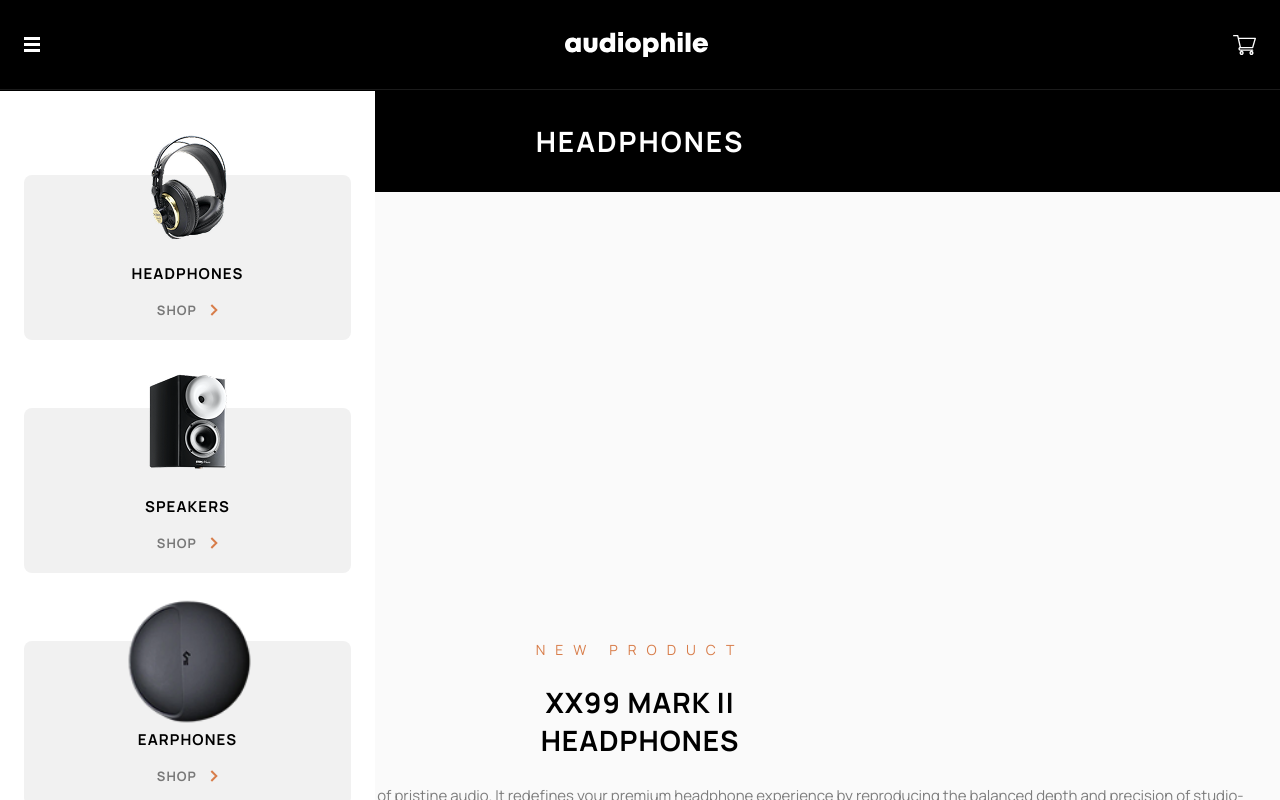
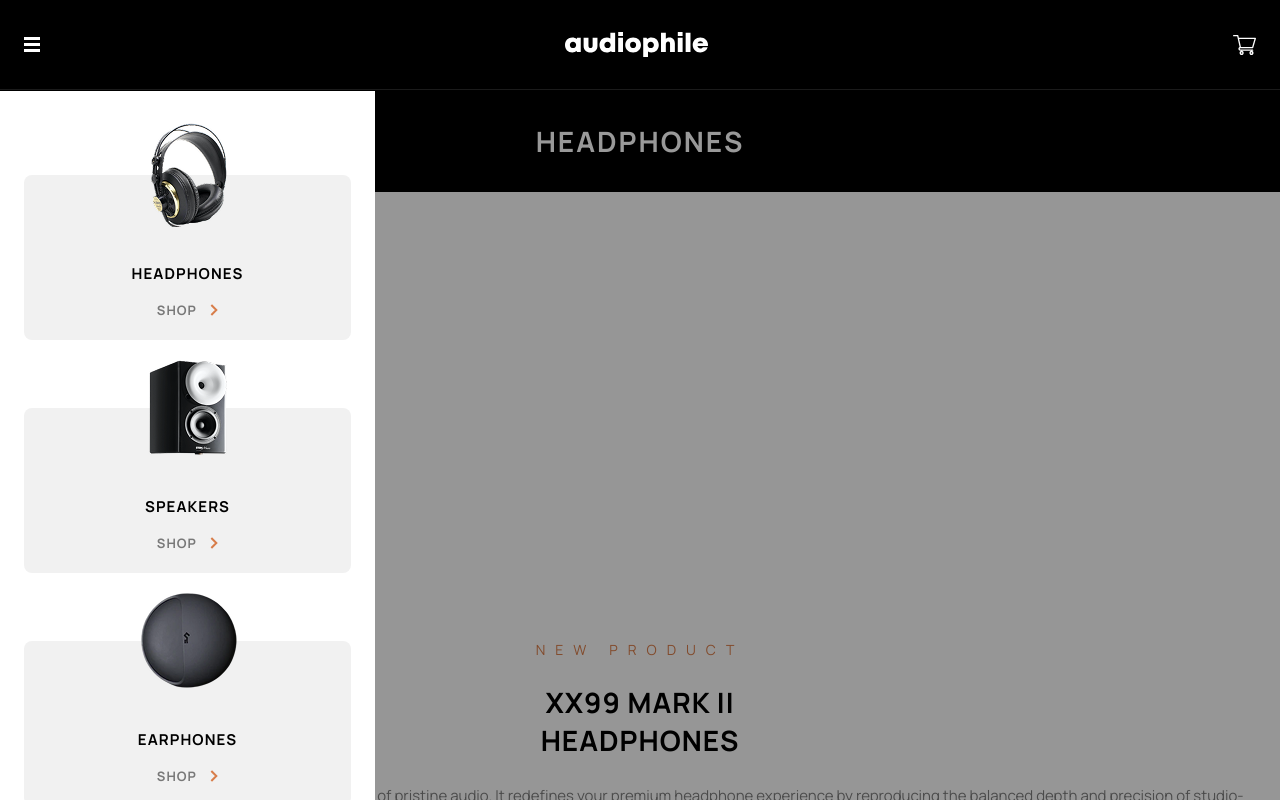
Before and after one commit to AdamHaniff/Audiophile-E-Commerce-Website, a React (Create React App) app: page /headphones in a window 1280 px wide. Both pictures are taken after a click on the icon 32 px from the left and 44 px from the top of the page. Shown: the top 800 px of the page. Built offline with nearby package versions, Linux system fonts and the light colour scheme.

Commit message:
Wrote logic for closing Menu when a Category is clicked

```diff
--- a/src/components/menu/Menu.js
+++ b/src/components/menu/Menu.js
@@ -1,11 +1,23 @@
 import Category from "../ui/Category";
 
-function Menu() {
+function Menu({ isMenuOpen, setIsMenuOpen }) {
   return (
-    <div className="menu">
-      <Category category="headphones" />
-      <Category category="speakers" />
-      <Category category="earphones" />
+    <div className={`menu ${isMenuOpen ? "menu--visible" : ""}`}>
+      <Category
+        category="headphones"
+        isMenuOpen={isMenuOpen}
+        setIsMenuOpen={setIsMenuOpen}
+      />
+      <Category
+        category="speakers"
+        isMenuOpen={isMenuOpen}
+        setIsMenuOpen={setIsMenuOpen}
+      />
+      <Category
+        category="earphones"
+        isMenuOpen={isMenuOpen}
+        setIsMenuOpen={setIsMenuOpen}
+      />
     </div>
   );
 }
--- a/src/components/ui/AppLayout.js
+++ b/src/components/ui/AppLayout.js
@@ -23,7 +23,9 @@ function AppLayout() {
   }
 
   function handleOverlayClick() {
-    setIsCartOpen(false);
+    if (isFixed) return;
+    if (isCartOpen) setIsCartOpen(false);
+    if (isMenuOpen) setIsMenuOpen(false);
     dispatch(hideOverlay());
   }
 
--- a/src/components/ui/Category.js
+++ b/src/components/ui/Category.js
@@ -1,12 +1,13 @@
 import { useNavigate } from "react-router-dom";
 import { scrollToTop } from "../../helpers/helpers";
 
-function Category({ category }) {
+function Category({ category, isMenuOpen, setIsMenuOpen }) {
   // VARIABLES
   const navigate = useNavigate();
 
   // HANDLER FUNCTIONS
   function handleCategoryClick() {
+    if (isMenuOpen) setIsMenuOpen(false);
     navigate(`/${category}`);
     scrollToTop();
   }
--- a/src/components/ui/Header.js
+++ b/src/components/ui/Header.js
@@ -20,12 +20,12 @@ function Header({
 
   // EFFECTS
   useEffect(() => {
-    if (isCartOpen) {
-      dispatch(showOverlay("cart"));
+    if (isCartOpen || isMenuOpen) {
+      dispatch(showOverlay("cart/menu"));
     } else {
       dispatch(hideOverlay());
     }
-  }, [isCartOpen, dispatch]);
+  }, [isCartOpen, isMenuOpen, dispatch]);
 
   return (
     <header
@@ -59,7 +59,9 @@ function Header({
         />
       </svg>
       {isCartOpen && <Cart setIsCartOpen={setIsCartOpen} />}
-      {isMenuOpen && <Menu />}
+      {isMenuOpen && (
+        <Menu isMenuOpen={isMenuOpen} setIsMenuOpen={setIsMenuOpen} />
+      )}
     </header>
   );
 }
--- a/src/components/ui/Overlay.js
+++ b/src/components/ui/Overlay.js
@@ -1,16 +1,10 @@
 function Overlay({ isVisible, isFixed, onOverlayClick }) {
-  // HANDLER FUNCTIONS
-  function handleOverlayClick() {
-    if (isFixed) return;
-    onOverlayClick();
-  }
-
   return (
     <div
       className={`overlay ${isVisible ? "overlay--visible" : ""} ${
         isFixed ? "overlay--fixed" : ""
       }`}
-      onClick={handleOverlayClick}
+      onClick={onOverlayClick}
     ></div>
   );
 }
--- a/src/css/main.css
+++ b/src/css/main.css
@@ -25,6 +25,16 @@ body {
   position: relative;
 }
 
+@keyframes dropdown {
+  from {
+    opacity: 0;
+    transform: translateY(-9.1rem);
+  }
+  to {
+    opacity: 1;
+    transform: translateY(0);
+  }
+}
 .header {
   display: flex;
   align-items: center;
@@ -128,16 +138,13 @@ body {
   position: absolute;
 }
 .category:nth-child(1) img {
-  height: 10.4rem;
-  transform: translateY(-4rem);
+  transform: translateY(-5.2rem);
 }
 .category:nth-child(2) img {
-  height: 10.1rem;
-  transform: translateY(-3.7rem);
+  transform: translateY(-5.1rem);
 }
 .category:nth-child(3) img {
-  height: 13.3rem;
-  transform: translateY(-4.4rem);
+  transform: translateY(-5.1rem);
 }
 .category__name-shop-icon {
   display: flex;
@@ -1073,6 +1080,9 @@ body {
   display: flex;
   flex-direction: column;
   gap: 6.8rem;
+  opacity: 0;
+  transform: translateY(-9.1rem);
+  pointer-events: none;
 }
 
 .header--rangoon-green {
@@ -1088,4 +1098,9 @@ body {
 }
 .overlay--fixed {
   position: fixed;
+}
+
+.menu--visible {
+  animation: dropdown 0.5s ease forwards;
+  pointer-events: auto;
 }/*# sourceMappingURL=main.css.map */
--- a/src/sass/main.scss
+++ b/src/sass/main.scss
@@ -73,6 +73,18 @@ body {
   font-size: 1.4rem;
   font-weight: $fw-bold;
   letter-spacing: -0.025rem;
+}
+
+// *********** ANIMATIONS ***********
+@keyframes dropdown {
+  from {
+    opacity: 0;
+    transform: translateY(-9.1rem);
+  }
+  to {
+    opacity: 1;
+    transform: translateY(0);
+  }
 }
 
 // ************ HEADER ************
@@ -194,18 +206,15 @@ body {
   }
 
   &:nth-child(1) img {
-    height: 10.4rem;
-    transform: translateY(-4rem);
+    transform: translateY(-5.2rem);
   }
 
   &:nth-child(2) img {
-    height: 10.1rem;
-    transform: translateY(-3.7rem);
+    transform: translateY(-5.1rem);
   }
 
   &:nth-child(3) img {
-    height: 13.3rem;
-    transform: translateY(-4.4rem);
+    transform: translateY(-5.1rem);
   }
 
   &__name-shop-icon {
@@ -1258,6 +1267,9 @@ body {
   display: flex;
   flex-direction: column;
   gap: 6.8rem;
+  opacity: 0;
+  transform: translateY(-9.1rem);
+  pointer-events: none;
 }
 
 // ********* DYNAMIC STYLES *********
@@ -1281,3 +1293,10 @@ body {
     position: fixed;
   }
 }
+
+.menu {
+  &--visible {
+    animation: dropdown 0.5s ease forwards;
+    pointer-events: auto;
+  }
+}
```
Also changed, not shown: 1 other file (tests, documents, lock files or other folders).
